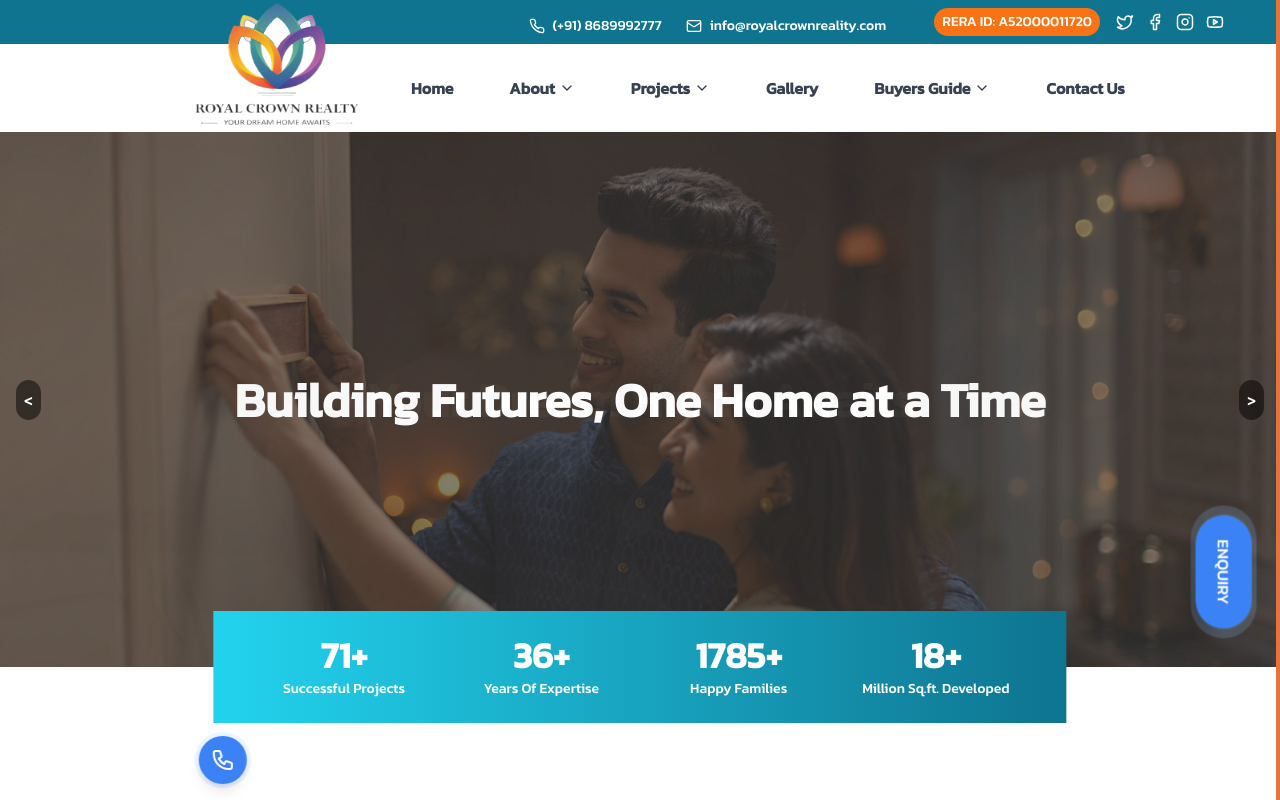
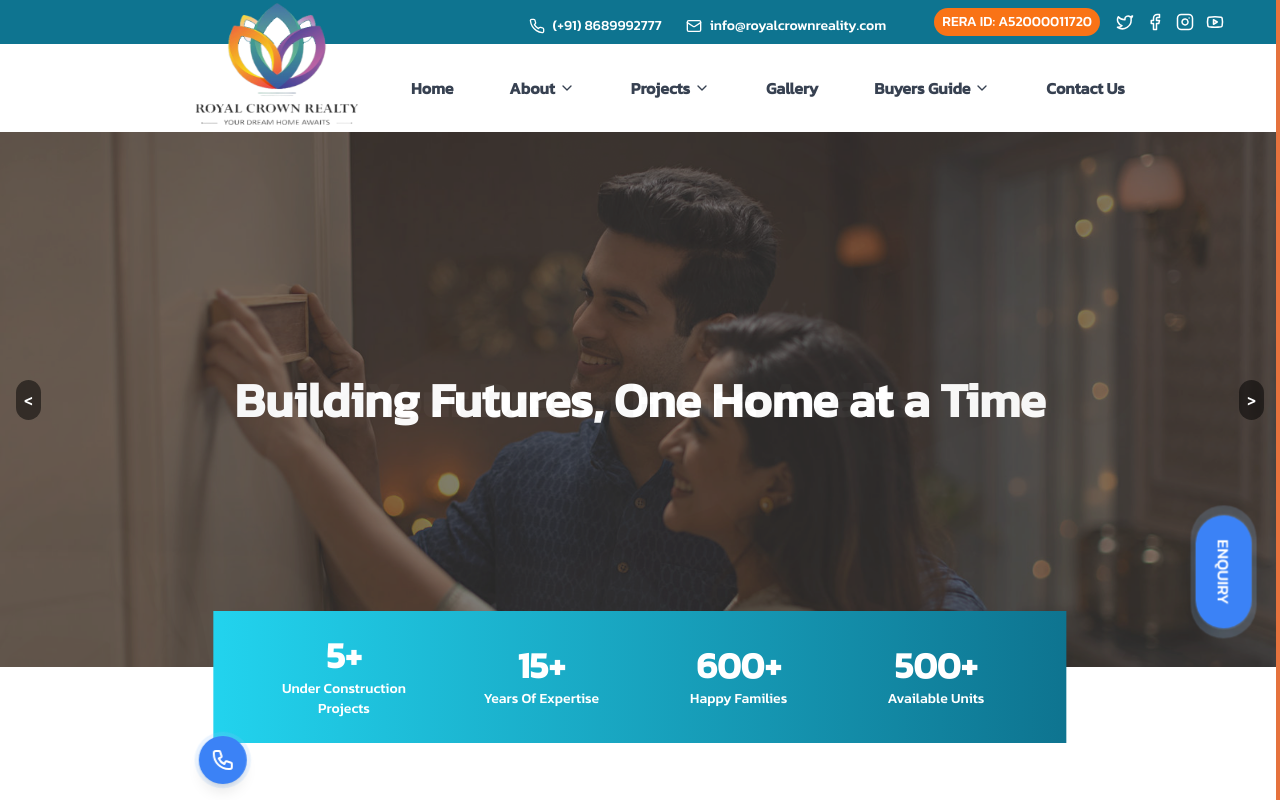
Before and after one commit to royalcrowninfra/royal, a Next.js app: page / in a window 1280 px wide. Shown: the top 800 px of the page. Built offline with nearby package versions, Linux system fonts and the light colour scheme.

Commit message:
new code

```diff
--- a/components/HeroSection.jsx
+++ b/components/HeroSection.jsx
@@ -14,10 +14,10 @@ const HeroSection = () => {
   const [isLoading, setIsLoading] = useState(true);
 
   const statistics = [
-    { startValue: 0, endValue: 72, label: "Successful Projects" },
-    { startValue: 0, endValue: 36, label: "Years Of Expertise" },
-    { startValue: 0, endValue: 1800, label: "Happy Families" },
-    { startValue: 0, endValue: 18, label: "Million Sq.ft. Developed" }
+    { startValue: 0, endValue: 5, label: "Under Construction Projects" },
+    { startValue: 0, endValue: 15, label: "Years Of Expertise" },
+    { startValue: 0, endValue: 605, label: "Happy Families" },
+    { startValue: 0, endValue: 504, label: "Available Units" }
   ];
 
   const [counts, setCounts] = useState(statistics.map(stat => stat.startValue));
```
